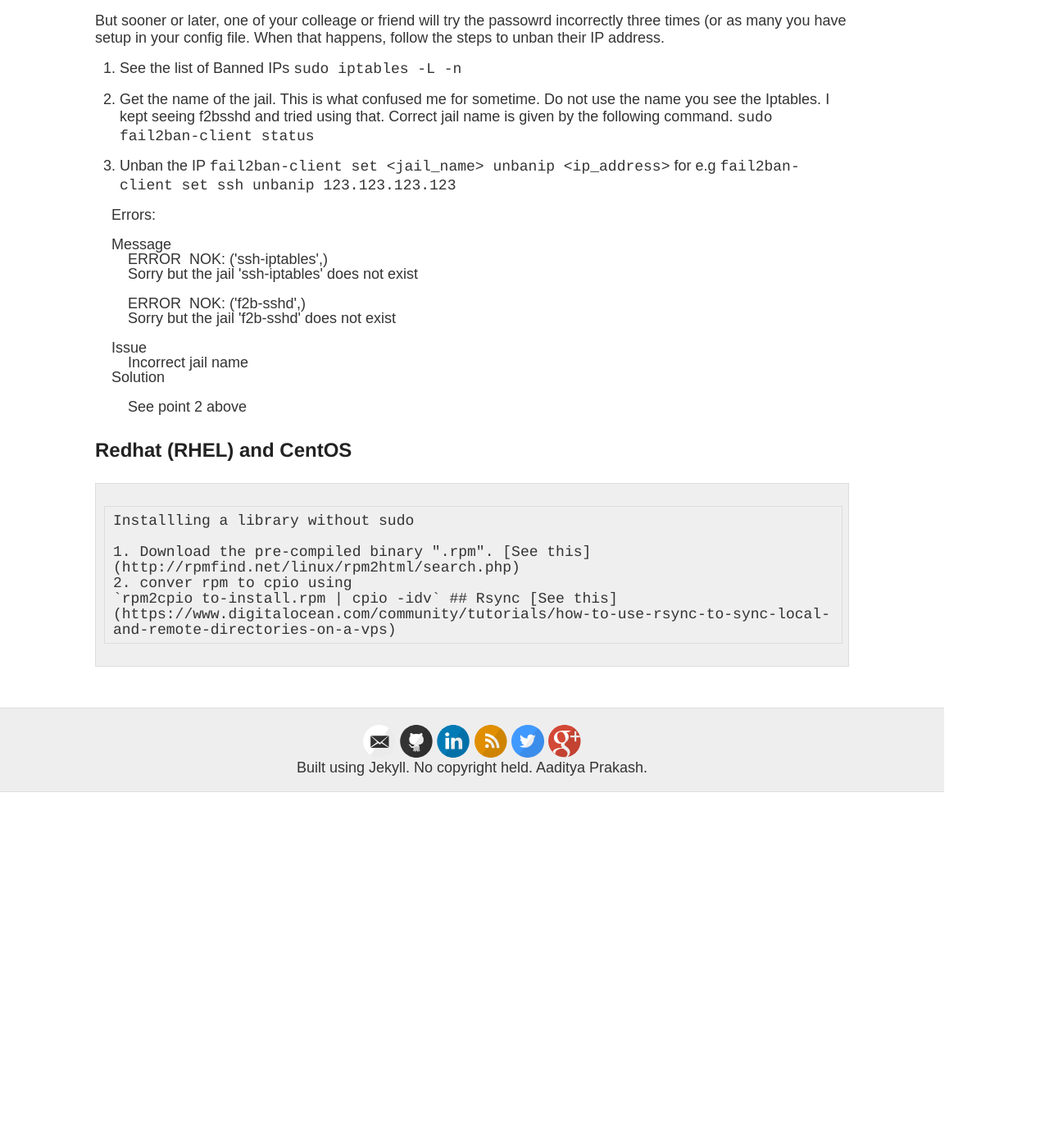
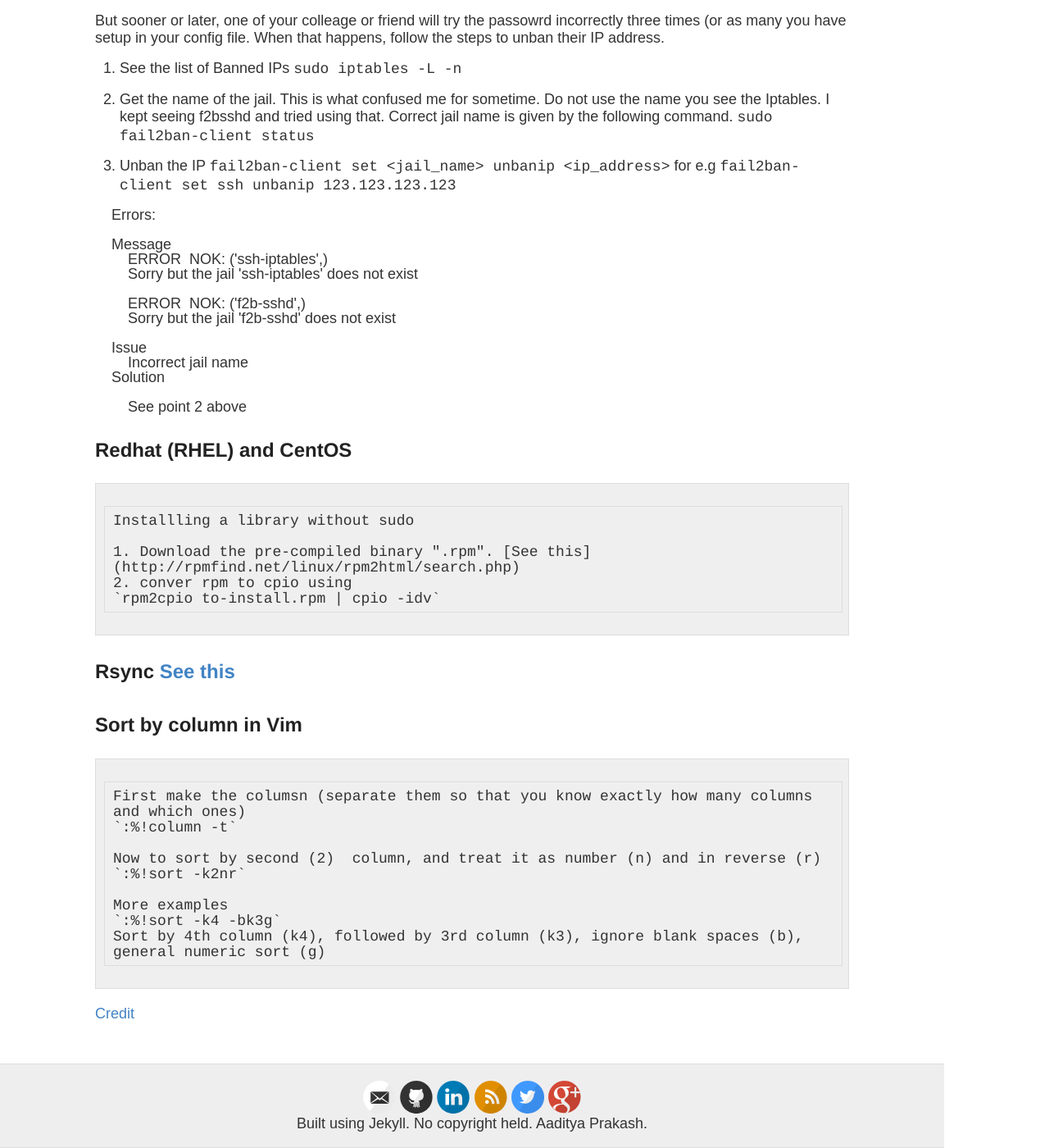
Before and after one commit to iamaaditya/iamaaditya.github.io, a Jekyll site: the page built from notes/linux/index.md, in a window 1280 px wide and 1400 px high, scrolled down 1467 px. Shown: the whole window at 82% size. Built offline with Jekyll 4.4.1, drawn with Linux system fonts in a browser that asks for light colours; some web fonts are replaced; before the commit the page ends 2433 px from its top, so only the background shows below that.

Commit message:
added linux tip

```diff
--- a/notes/linux/index.md
+++ b/notes/linux/index.md
@@ -89,4 +89,20 @@ for e.g
     1. Download the pre-compiled binary ".rpm". [See this](http://rpmfind.net/linux/rpm2html/search.php)
     2. conver rpm to cpio using
     `rpm2cpio to-install.rpm | cpio -idv`
+
 ## Rsync [See this](https://www.digitalocean.com/community/tutorials/how-to-use-rsync-to-sync-local-and-remote-directories-on-a-vps)
+
+
+## Sort by column in Vim
+
+    First make the columsn (separate them so that you know exactly how many columns and which ones)
+    `:%!column -t`
+
+    Now to sort by second (2)  column, and treat it as number (n) and in reverse (r)
+    `:%!sort -k2nr`
+
+    More examples
+    `:%!sort -k4 -bk3g`
+    Sort by 4th column (k4), followed by 3rd column (k3), ignore blank spaces (b), general numeric sort (g)
+
+[Credit](https://jordanelver.co.uk/blog/2014/03/12/sorting-columnds-of-text-in-vim-using-sort/)
```
Also changed, not shown: notes/practical.md (added, +24 -0 lines), notes/research/memory/index.md (added, +12 -0 lines).
